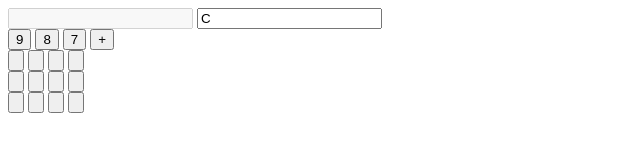
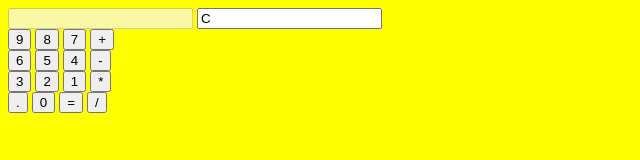
Before and after one commit to marianavanucci/Calculadora, a plain HTML site: page index.html in a window 1280 px wide. Shown: the whole page, without its empty margins (0-640 px from the left). Drawn offline with Linux system fonts and the light colour scheme.

Commit message:
fuction displaynum

```diff
--- a/index.html
+++ b/index.html
@@ -19,23 +19,25 @@
             <input type="button" class="num maincolor" name="btn7" value="7" onclick="displaynum(btn7.value)">
             <input type="button" class="num blue" name="addbtn" value="+" onclick="displaynum(addbtn.value)"><br>
 
-            <input type="button" class="num maincolor" name="" value="" onclick="displaynum(.value)">
-            <input type="button" class="num maincolor" name="" value="" onclick="displaynum(.value)">
-            <input type="button" class="num maincolor" name="" value="" onclick="displaynum(.value)">
-            <input type="button" class="num maincolor" name="" value="" onclick="displaynum(.value)"><br>
+            <input type="button" class="num maincolor" name="btn6" value="6" onclick="displaynum(btn6.value)">
+            <input type="button" class="num maincolor" name="btn5" value="5" onclick="displaynum(btn5.value)">
+            <input type="button" class="num maincolor" name="btn4" value="4" onclick="displaynum(btn4.value)">
+            <input type="button" class="num pin" name="subbtn" value="-" onclick="displaynum(subbtn.value)"><br>
 
-            <input type="button" class="num maincolor" name="" value="" onclick="displaynum(.value)">
-            <input type="button" class="num maincolor" name="" value="" onclick="displaynum(.value)">
-            <input type="button" class="num maincolor" name="" value="" onclick="displaynum(.value)">
-            <input type="button" class="num maincolor" name="" value="" onclick="displaynum(.value)"><br>
+            <input type="button" class="num maincolor" name="btn3" value="3" onclick="displaynum(btn3.value)">
+            <input type="button" class="num maincolor" name="btn2" value="2" onclick="displaynum(btn2.value)">
+            <input type="button" class="num maincolor" name="btn1" value="1" onclick="displaynum(btn1.value)">
+            <input type="button" class="num gre" name="mulbtn" value="*" onclick="displaynum(mulbtn.value)"><br>
 
-            <input type="button" class="num maincolor" name="" value="" onclick="displaynum(.value)">
-            <input type="button" class="num maincolor" name="" value="" onclick="displaynum(.value)">
-            <input type="button" class="num maincolor" name="" value="" onclick="displaynum(.value)">
-            <input type="button" class="num maincolor" name="" value="" onclick="displaynum(.value)"><br>
+            <input type="button" class="num maincolor" name="dot" value="." onclick="displaynum(dot.value)">
+            <input type="button" class="num maincolor" name="btn0" value="0" onclick="displaynum(btn0.value)">
+            <input type="button" class="num pur" name="eqlbtn" value="=" onclick="displaynum(eqlbtn.value)">
+            <input type="button" class="num ora" name="divbtn" value="/" onclick="displaynum(divbtn.value)"><br>
+
 
         </form>
     </div>
 
 </body>
+<script src="script.js"></script>
 </html>
--- a/script.js
+++ b/script.js
@@ -0,0 +1,5 @@
+console.log(`ola!`);
+
+function displaynum(n1) {
+  Calculator.text1.value = Calculator.text1.value + n1;
+}
--- a/style.css
+++ b/style.css
@@ -0,0 +1,3 @@
+body{
+    background-color: yellow;
+}
```
